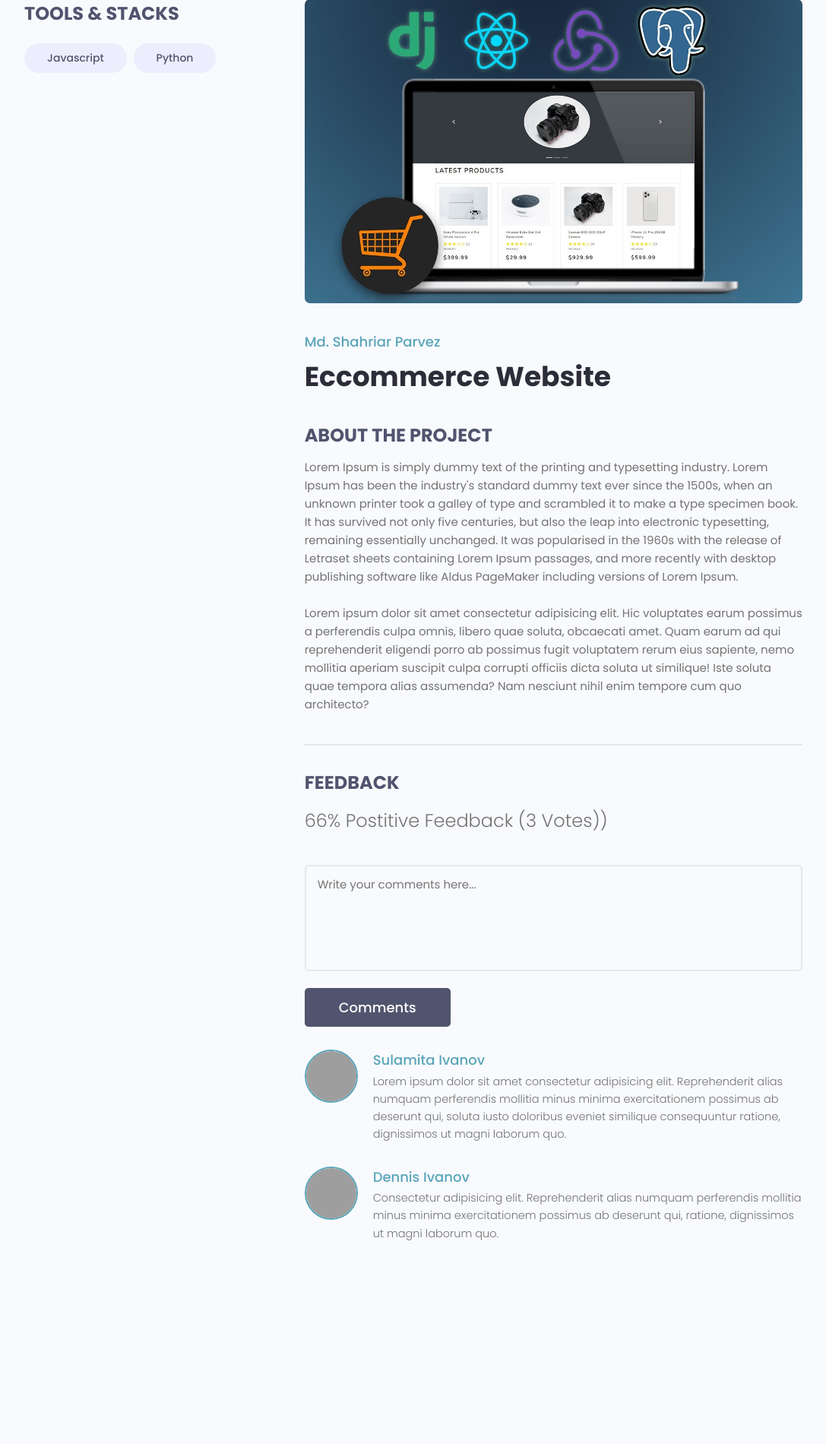
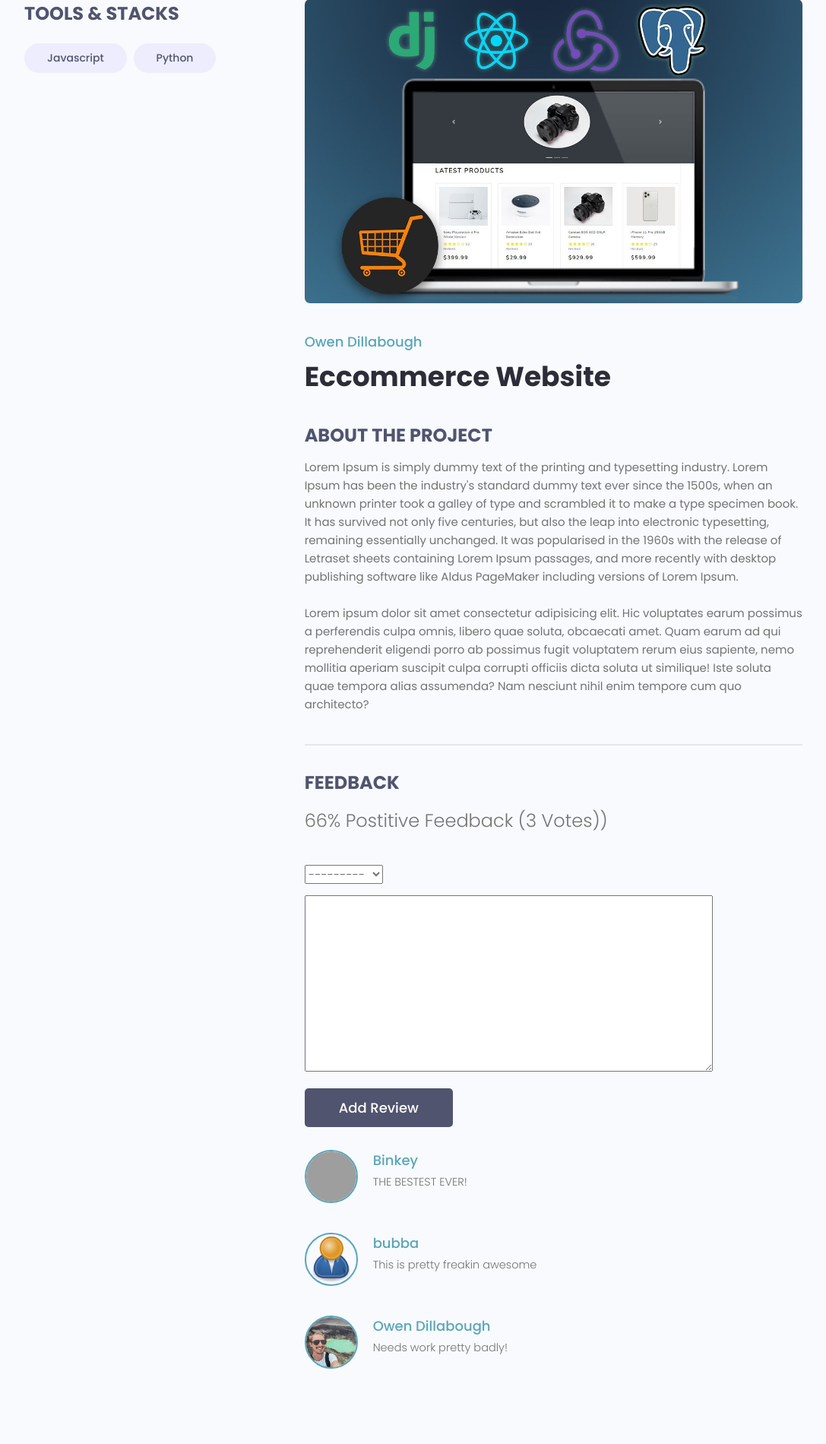
Before and after one commit to Freedomcoding101/django_learning, a Django app: page /project/0c96e55f-644c-455b-b6f7-e63b05c8e166/ in a window 1280 px wide. Shown: the part 108-2008 px from the top of the page at 76% size, without its empty margins (96-1183 px from the left). Before the commit the page ends 1740 px from the top, so only its background shows below. Run offline with Django 5.2, Linux system fonts and the light colour scheme; data comes from the database, SQL or seed files in the repository; both versions use the stored data as it was after the commit; some libraries are stand-ins or nearby versions; grey boxes are pictures that could not be loaded.

Commit message:
working on reviews, got them working as well as updating the vote total and ratio

```diff
--- a/projects/forms.py
+++ b/projects/forms.py
@@ -1,6 +1,6 @@
 from django.forms import ModelForm
 from django import forms
-from .models import Project
+from .models import Project, Review
 
 class ProjectForm(ModelForm):
     class Meta:
@@ -17,3 +17,19 @@ class ProjectForm(ModelForm):
 
         for name, field in self.fields.items():
             field.widget.attrs.update({'class': 'input'})
+
+class ReviewForm(ModelForm):
+    class Meta:
+        model = Review
+        fields = ['value', 'body']
+
+        labels = {
+            'value': 'Place your vote',
+            'body': 'Add a comment with your vote'
+        }
+
+        def __init__(self,*args, **kwargs):
+            super(ReviewForm, self).__init__(*args, **kwargs)
+
+            for name, field in self.fields.items():
+                field.widget.attrs.update({'class': 'input'})
--- a/projects/models.py
+++ b/projects/models.py
@@ -25,17 +25,33 @@ class Project(models.Model):
     class Meta:
         ordering = ['created']
 
+    @property
+    def getVoteCount(self):
+        reviews = self.review_set.all()
+        upVotes = reviews.filter(value='up').count()
+        totalVotes = reviews.count()
+
+        ratio = (upVotes / totalVotes) * 100
+        self.vote_total = totalVotes
+        self.vote_ratio = ratio
+
+        self.save()
+
+
 class Review(models.Model):
     VOTE_TYPE = (('up', 'Up Vote'),
                 ('down', 'Down Vote')
     )
-    # owner =
+    owner = models.ForeignKey(Profile, on_delete=models.CASCADE, null=True)
     project = models.ForeignKey(Project, on_delete=models.CASCADE)
     body = models.TextField(null=True, blank=True)
     value = models.CharField(max_length=200, choices = VOTE_TYPE)
     created = models.DateTimeField(auto_now_add=True)
     id = models.UUIDField(default=uuid.uuid4, unique=True,
                             primary_key=True, editable=False)
+
+    class Meta:
+        unique_together = [['owner', 'project']]
 
     def __str__(self):
         return self.value
--- a/projects/templates/projects/single-project.html
+++ b/projects/templates/projects/single-project.html
@@ -25,7 +25,7 @@
         </div>
         <div class="column column--2of3">
           <img class="singleProject__preview" src="{{ project.featured_image.url }}" alt="portfolio thumbnail" />
-          <a href="{% url 'projects' %}" class="singleProject__developer">Md. Shahriar Parvez</a>
+          <a href="{% url 'projects' %}" class="singleProject__developer">{{project.owner.name}}</a>
           <h2 class="singleProject__title">{{ project.title }}</h2>
           <h3 class="singleProject__subtitle">About the Project</h3>
           <div class="singleProject__info">
@@ -46,43 +46,36 @@
               {{project.vote_ratio}}% Postitive Feedback ({{project.vote_total}} Vote{{project.vote_total|pluralize:"s"}}))
             </h5>
 
-            <form class="form" action="#" method="POST">
-              <!-- Textarea -->
+            <form class="form" action="{% url 'project' project.id %}" method="POST">
+              {% csrf_token %}
+              {% for field in form %}
               <div class="form__field">
-                <label for="formInput#textarea">Comments: </label>
-                <textarea class="input input--textarea" name="message" id="formInput#textarea"
-                  placeholder="Write your comments here..."></textarea>
+                <label for="formInput#textarea">{{field.label}}</label>
+                {{field}}
               </div>
-              <input class="btn btn--sub btn--lg" type="submit" value="Comments" />
+              {% endfor %}
+              <input class="btn btn--sub btn--lg" type="submit" value="Add Review" />
             </form>
+
             <div class="commentList">
+              {% for review in project.review_set.all %}
+              {% if review.body %}
               <div class="comment">
-                <a href="profile.html">
+                <a href="{% url 'user-profile' review.owner.id %}">
                   <img class="avatar avatar--md"
-                    src="https://pbs.twimg.com/profile_images/1335382240931368961/b3wSZKj4_400x400.jpg" alt="user" />
+                    src="{{review.owner.profile_image.url}}" alt="user" />
                 </a>
                 <div class="comment__details">
-                  <a href="profile.html" class="comment__author">Sulamita Ivanov</a>
+                  <a href="{% url 'user-profile' review.owner.id %}" class="comment__author">{{review.owner.name}}</a>
                   <p class="comment__info">
-                    Lorem ipsum dolor sit amet consectetur adipisicing elit. Reprehenderit alias numquam perferendis
-                    mollitia minus minima exercitationem possimus ab deserunt qui, soluta iusto doloribus eveniet
-                    similique consequuntur ratione, dignissimos ut magni laborum quo.
+                    {{review.body|linebreaksbr}}
                   </p>
                 </div>
               </div>
-              <div class="comment">
-                <a href="profile.html">
-                  <img class="avatar avatar--md" src="https://avatars.githubusercontent.com/u/33843378" alt="user" />
-                </a>
-                <div class="comment__details">
-                  <a href="profile.html" class="comment__author">Dennis Ivanov</a>
-                  <p class="comment__info">
-                    Consectetur adipisicing elit. Reprehenderit alias numquam perferendis mollitia minus minima
-                    exercitationem possimus ab deserunt qui, ratione, dignissimos ut magni laborum quo.
-                  </p>
-                </div>
-              </div>
+              {% endif %}
+              {% endfor %}
             </div>
+
           </div>
         </div>
       </div>
--- a/projects/views.py
+++ b/projects/views.py
@@ -1,9 +1,10 @@
 from django.shortcuts import render, redirect
 from django.http import HttpResponse
 from django.contrib.auth.decorators import login_required
+from django.contrib import messages
 from django.db.models import Q
 from .models import Project, Tag
-from .forms import ProjectForm
+from .forms import ProjectForm, ReviewForm
 from .utils import searchProjects, paginateProjects
 
 
@@ -18,7 +19,22 @@ def projects(request):
 
 def project(request, pk):
     projectObj = Project.objects.get(id=pk)
-    return render(request, 'projects/single-project.html', {'project': projectObj})
+    form = ReviewForm()
+
+    if request.method == 'POST':
+        form = ReviewForm(request.POST)
+        review = form.save(commit=False)
+        review.project = projectObj
+        review.owner = request.user.profile
+        review.save()
+
+        projectObj.getVoteCount
+
+        messages.success(request, 'Your review was successfully submitted!')
+
+        return redirect('project' , pk=projectObj.id)
+
+    return render(request, 'projects/single-project.html', {'project': projectObj, 'form': form})
 
 @login_required(login_url="login")
 def createProject(request):
```
Also changed, not shown: db.sqlite3, projects/migrations/0005_alter_project_options_review_owner.py (added).
